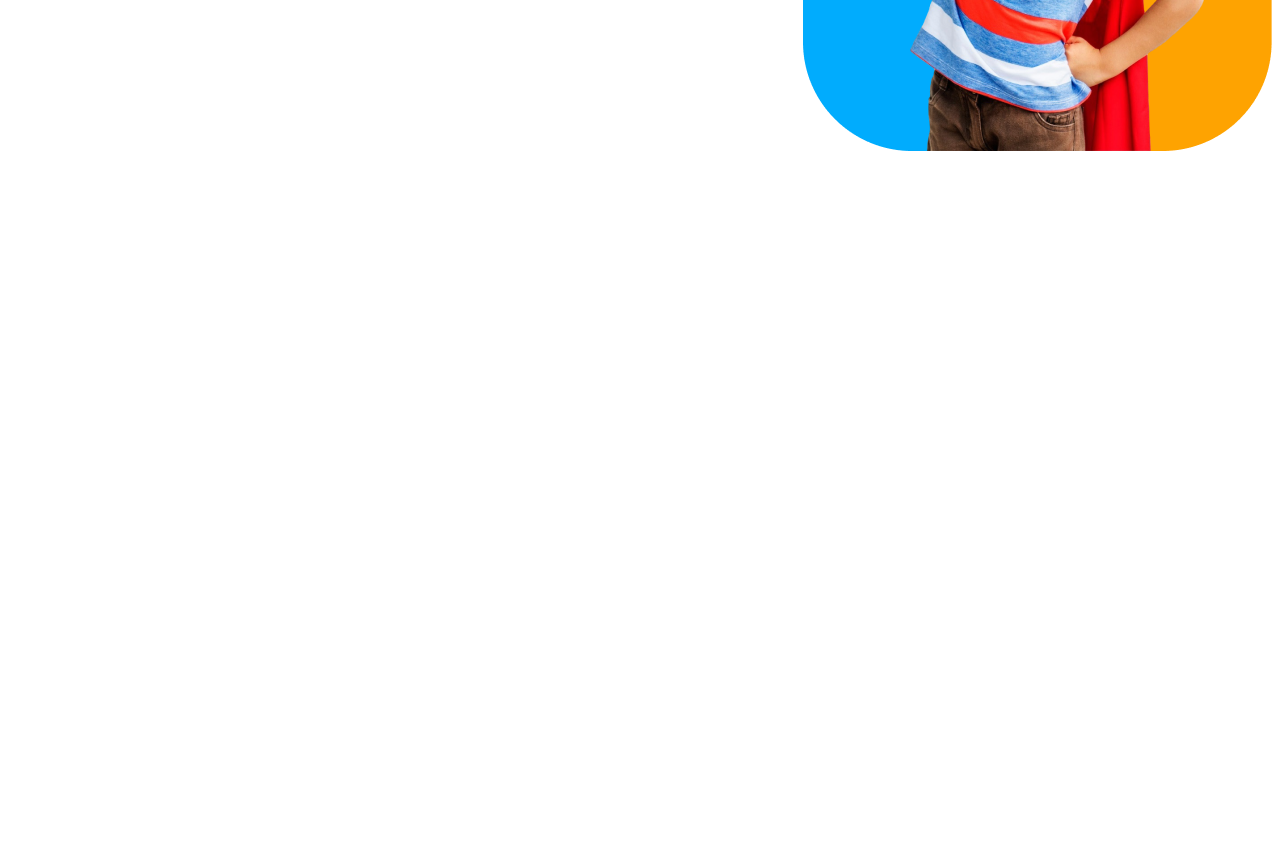
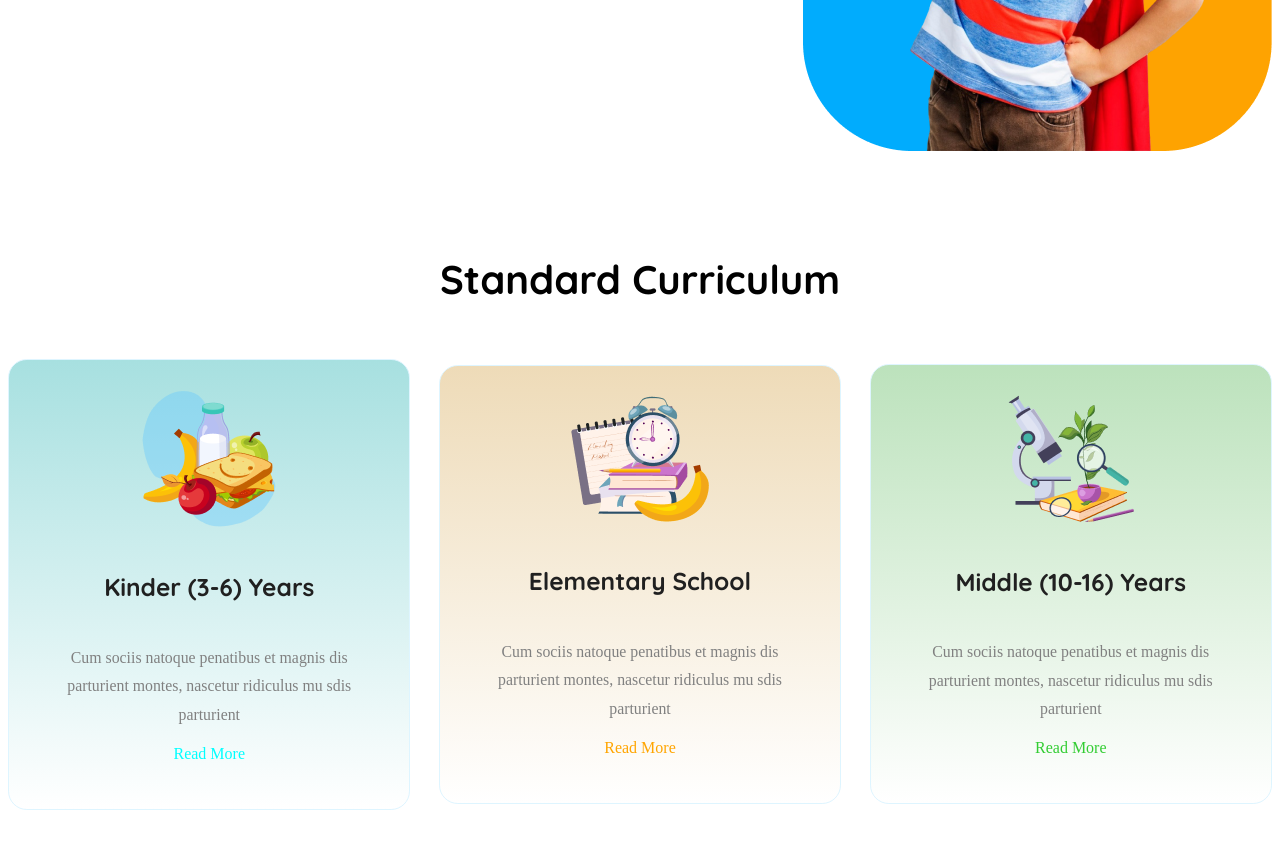
Before and after one commit to suma388/assignment-two-repo, a plain HTML site: page index.html in a window 1280 px wide. Shown: the part 526-1374 px from the top of the page. Before the commit the page ends 800 px from the top, so only its background shows below. Drawn offline with Linux system fonts and the light colour scheme.

Commit message:
added responsive section commit

```diff
--- a/index.html
+++ b/index.html
@@ -42,6 +42,36 @@
                 </div>
                 <img class="img" src="assets/hero-kids.png" alt="">
             </section>
+            <section class="card-section">
+                <h3 class="card-section-title">Standard Curriculum</h3>
+                <div class="card-container">
+                    <div class="card-1">
+                        <img class="center-img" src="assets/kinder.png" alt="elementary photo">
+                        <h5 class="card-title">Kinder (3-6) Years</h5>
+                        <p class="card-discription">Cum sociis natoque penatibus et magnis
+                            dis parturient montes, nascetur ridiculus
+                            mu sdis parturient
+                        </p>
+                        <p class="center"><span style="color: aqua;">Read More</span></p>
+                    </div>
+                    <div class="card-2">
+                        <img src="assets/elementary.png" alt="">
+                        <h5 class="card-title">Elementary School</h5>
+                        <p class="card-discription">Cum sociis natoque penatibus et magnis
+                        dis parturient montes, nascetur ridiculus
+                        mu sdis parturient</p>
+                        <p class="center"><span style="color: orange;">Read More</span></p>
+                    </div>
+                    <div class="card-3">
+                        <img src="assets/middle.png" alt="">
+                        <h5 class="card-title">Middle (10-16) Years</h5>
+                        <p class="card-discription">Cum sociis natoque penatibus et magnis
+                        dis parturient montes, nascetur ridiculus
+                        mu sdis parturient</p>
+                        <p class="center"><span style="color: limegreen;">Read More</span></p>
+                    </div>
+                </div>
+            </section>
         </main>
         <footer>
 
--- a/styles/index.css
+++ b/styles/index.css
@@ -36,6 +36,9 @@
 .img{
     max-width: 100%;
     height: auto;
+}
+.center{
+    text-align: center;
 }
 /* header styles start */
 header{
@@ -136,8 +139,75 @@ text-align: left;
     gap: 50px;
     max-width: 1300px;
     margin: 0 auto;
+    margin-bottom: 100px;
 }
+/* card section styles  */
+.card-section{
+    max-width: 1300px;
+    margin: 0 auto;
+}
+.card-section-title{
+    color: rgba(0, 0, 0, 1);
 
+font-family: Quicksand;
+font-size: 2.50rem;
+font-weight: 700;
+line-height: 57.5px;
+letter-spacing: 0%;
+text-align: center;
+}
+.card-title{
+    color: rgba(32, 32, 32, 1);
+
+font-family: Quicksand;
+font-size: 1.53rem;
+font-weight: 700;
+line-height: 30.65px;
+letter-spacing: 0%;
+text-align: center;
+}
+.card-discription{
+    color: rgba(128, 128, 128, 1);
+
+font-family: Raleway;
+font-size: .99rem;
+font-weight: 500;
+line-height: 28.3px;
+letter-spacing: 0%;
+text-align: center;
+}
+.card-1{
+    text-align: center;
+    box-sizing: border-box;
+    border: 0.94px solid rgba(222, 245, 255, 1);
+    border-radius: 18.86px;
+    padding: 30px 30px 30px 30px;
+    background: linear-gradient(to bottom, #a7e0e0, white);
+}
+.card-2{
+    background: linear-gradient(to bottom, rgb(238, 219, 184), white);
+    text-align: center;
+    box-sizing: border-box;
+    border: 0.94px solid rgba(222, 245, 255, 1);
+    border-radius: 18.86px;
+    padding: 30px 30px 30px 30px;
+}
+.card-3{
+    text-align: center;
+    box-sizing: border-box;
+    border: 0.94px solid rgba(222, 245, 255, 1);
+    border-radius: 18.86px;
+    padding: 30px 30px 30px 30px;
+  background: linear-gradient(to bottom, rgb(188, 226, 188), #ffffff);
+}
+.card-container{
+    display: flex;
+    gap: 28.29px;
+    justify-items: center;
+    align-items: center;
+    margin-top: 50px;
+    margin-bottom: 50px;
+}
 
 /* small device responsive media queary */
 @media screen and (max-width:576px) {
@@ -165,4 +235,7 @@ text-align: left;
     header{
         width: 100%;
     }
+    .card-container{
+        flex-direction: column;
+    }
 }
```
